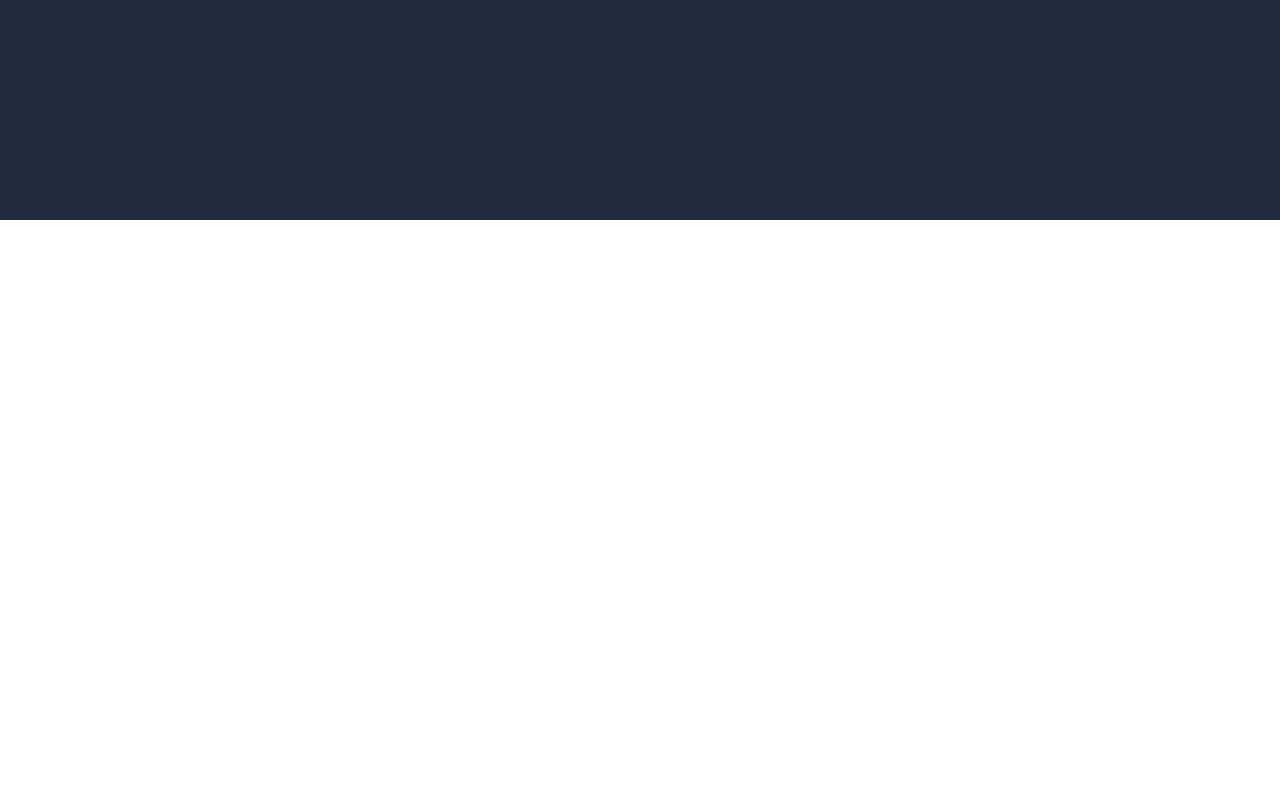
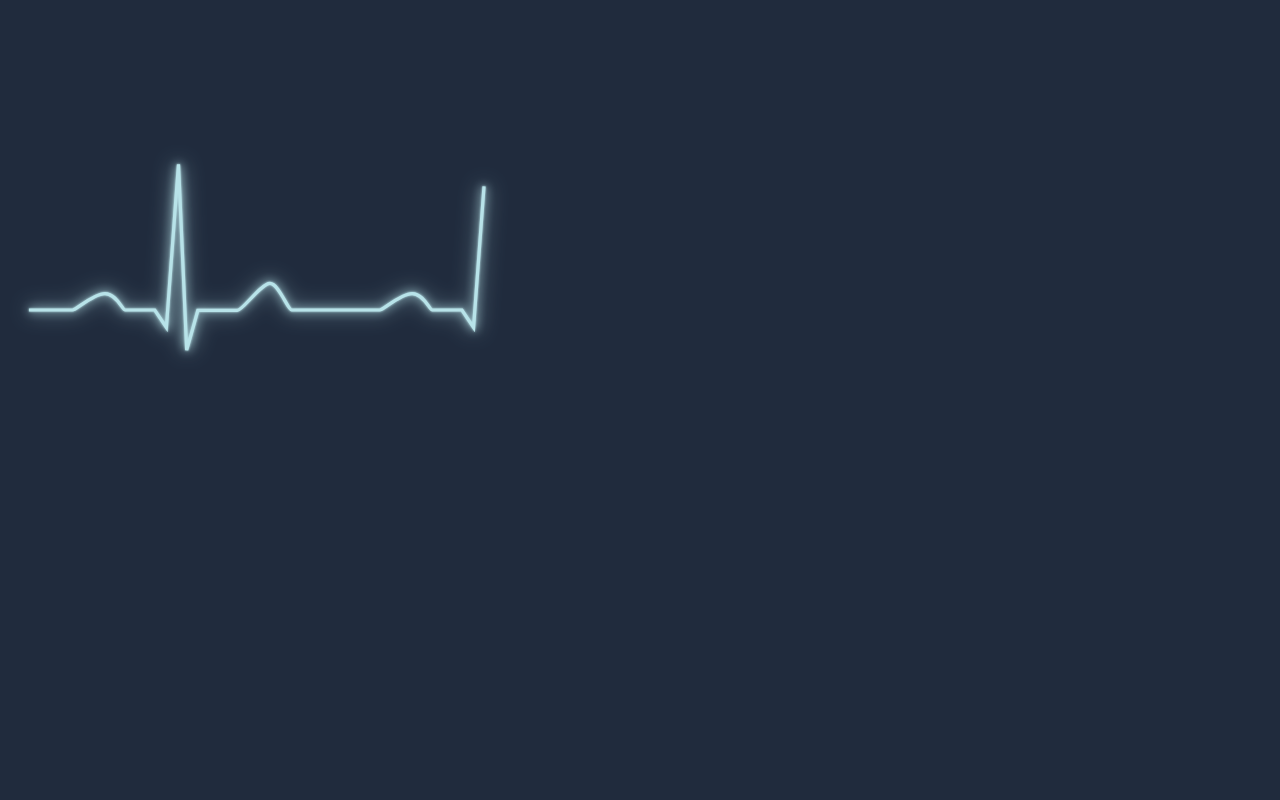
Before and after one commit to sarahsalvini/Revival-Roofing-v2, a SvelteKit app: page / in a window 1280 px wide. Shown: the part 580-1380 px from the top of the page. Before the commit the page ends 800 px from the top, so only its background shows below. Built offline with nearby package versions, Linux system fonts and the light colour scheme.

Commit message:
ekg glow animation

```diff
--- a/src/app.css
+++ b/src/app.css
@@ -285,3 +285,29 @@
 		font-style: italic;
 	}
 }
+
+@layer utilities {
+	@keyframes draw {
+		from {
+			stroke-dashoffset: 10000;
+		}
+		to {
+			stroke-dashoffset: 0;
+		}
+	}
+
+	@keyframes fadeOut {
+		0% {
+			opacity: 1;
+		}
+		100% {
+			opacity: 0;
+		}
+	}
+
+	.path {
+		stroke-dasharray: 2000;
+		stroke-dashoffset: 4000;
+		animation: draw 80s linear infinite;
+	}
+}
--- a/src/routes/+page.svelte
+++ b/src/routes/+page.svelte
@@ -23,4 +23,40 @@
 			Our team is performing scheduled maintenance. We'll be back shortly.
 		</p>
 	</div>
+	<!-- ecg -->
+	<div class="w-full h-screen bg-gray-100 flex items-center justify-center">
+		<svg
+			class="w-full h-auto"
+			id="Layer_1"
+			viewBox="0 0 792 612"
+			preserveAspectRatio="xMidYMid meet"
+			xmlns="http://www.w3.org/2000/svg"
+			xml:space="preserve"
+		>
+			<defs>
+				<!-- Define the glow effect -->
+				<filter id="glow">
+					<feDropShadow dx="0" dy="0" stdDeviation=".5" flood-color="#B8E3E9" flood-opacity="1" />
+					<feDropShadow dx="0" dy="0" stdDeviation="3" flood-color="#B8E3E9" flood-opacity="0.8" />
+					<feDropShadow dx="0" dy="0" stdDeviation="6" flood-color="#B8E3E9" flood-opacity="0.5" />
+				</filter>
+			</defs>
+			<g id="Layer_2">
+				<path
+					class="kiwi path"
+					style="fill:none;stroke:#B8E3E9;stroke-width:2;filter:url(#glow);"
+					d="M17.902,114.475h26.949c2.296,0,12.876-10.182,20.063-10.182
+                c7.186,0,10.83,10.182,12.576,10.182h18.266l7.187,10.779l7.485-100.91l5.091,114.984l6.887-24.554h24.41
+                c3.239,0,14.816-16.769,20.206-16.769s11.08,16.47,13.475,16.47c2.845,0,26.665,0,26.665,0l27.757,0
+                c2.296,0,12.875-10.181,20.062-10.181c7.186,0,10.831,10.181,12.577,10.181h18.266l7.187,10.779l7.485-100.91l5.091,114.984
+                l6.888-24.555h24.41c3.24,0,14.817-16.768,20.207-16.768s11.079,16.469,13.474,16.469c2.845,0,26.666,0,26.666,0h27.813
+                c2.297,0,12.877-10.181,20.063-10.181s10.829,10.181,12.576,10.181h18.265l7.188,10.779l7.485-100.91l5.091,114.984
+                l6.887-24.555h24.409c3.238,0,14.816-16.768,20.206-16.768s11.08,16.469,13.476,16.469c2.845,0,26.664,0,26.664,0h27.815
+                c2.296,0,12.875-10.181,20.063-10.181c7.187,0,10.829,10.181,12.576,10.181h18.265l7.188,10.779l7.486-100.91l5.091,114.984
+                l6.887-24.555h24.409c3.238,0,14.816-16.768,20.206-16.768s11.079,16.469,13.476,16.469c2.846,0,26.664,0,26.664,0"
+				/>
+			</g>
+		</svg>
+	</div>
+	<!-- ---- -->
 </section>
--- a/tailwind.config.js
+++ b/tailwind.config.js
@@ -23,7 +23,15 @@ export default {
 				gotham: ['Gotham', 'sans-serif'],
 				montserrat: ['Montserrat', 'sans-serif']
 			},
-			keyframes: {}
+			keyframes: {
+				scroll: {
+					'0%': { transform: 'translateX(100%)' },
+					'100%': { transform: 'translateX(-100%)' }
+				}
+			},
+			animation: {
+				'scroll-line': 'scroll 5s linear infinite'
+			}
 		}
 	},
 	plugins: []
```
